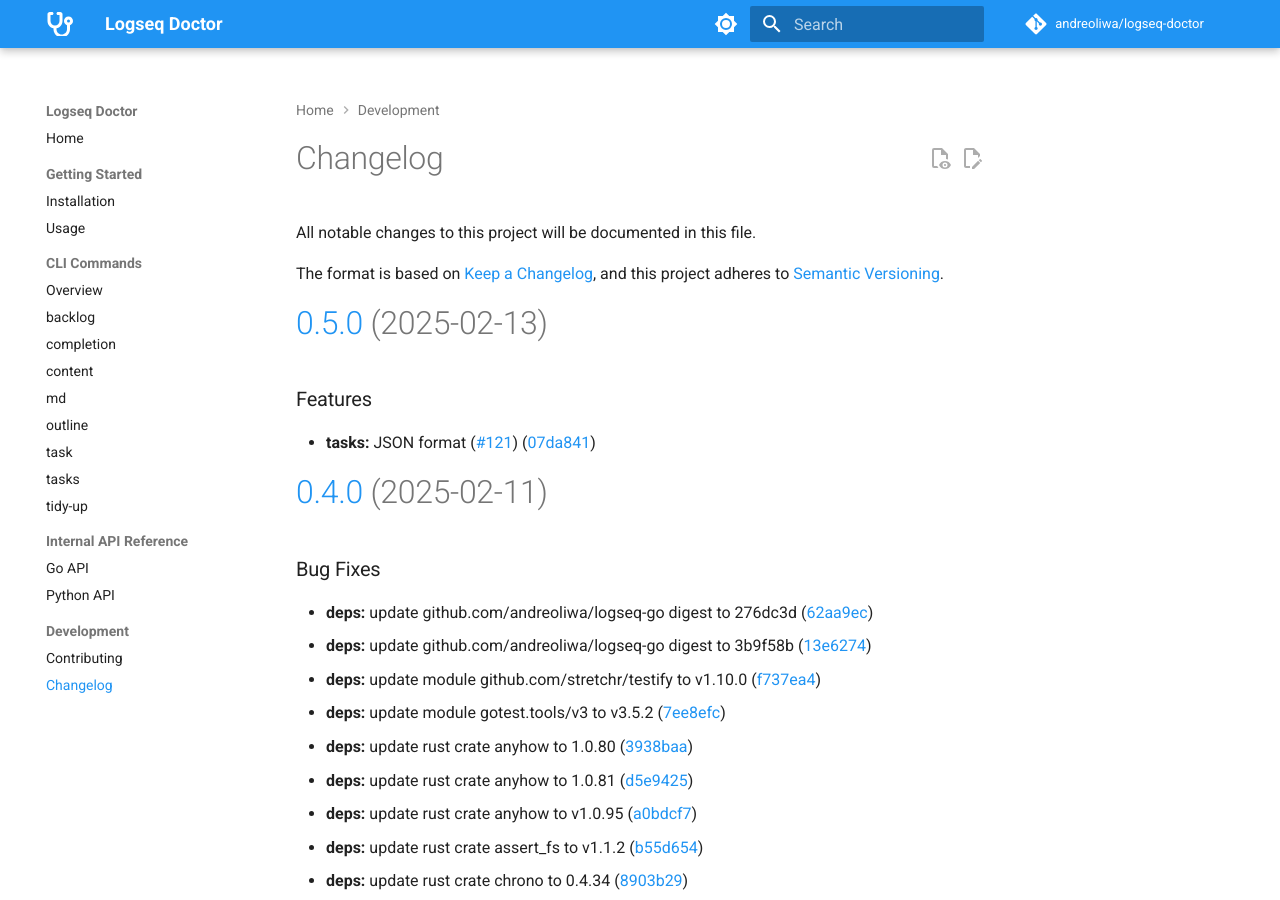
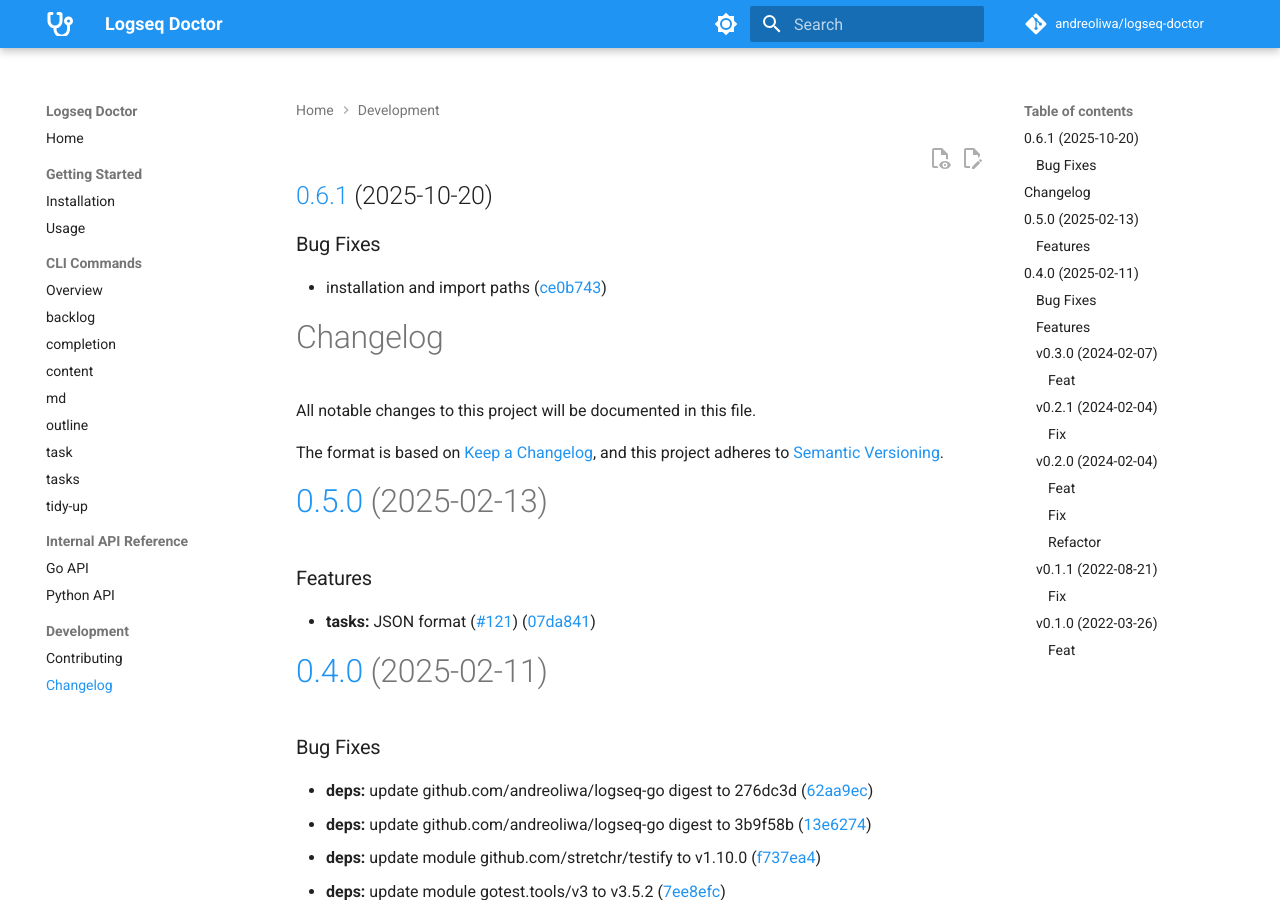
Before and after one commit to andreoliwa/logseq-doctor, an MkDocs documentation site: the page built from docs/changelog.md, in a window 1280 px wide and 900 px high. Built offline with MkDocs 1.6.1 and Material for MkDocs 9.7.7, drawn with Linux system fonts in a browser that asks for light colours; comment, search, counter and statistics services are not loaded.

Commit message:
chore(release): 0.6.1 [skip ci]
## [0.6.1](https://github.com/andreoliwa/logseq-doctor/compare/v0.6.0...v0.6.1) (2025-10-20)

### Bug Fixes

* installation and import paths ([ce0b743](https://github.com/andreoliwa/logseq-doctor/commit/ce0b743cf26d528a0d8c68357047c6960a4bc668))

```diff
--- a/docs/changelog.md
+++ b/docs/changelog.md
@@ -1,3 +1,10 @@
+## [0.6.1](https://github.com/andreoliwa/logseq-doctor/compare/v0.6.0...v0.6.1) (2025-10-20)
+
+
+### Bug Fixes
+
+* installation and import paths ([ce0b743](https://github.com/andreoliwa/logseq-doctor/commit/ce0b743cf26d528a0d8c68357047c6960a4bc668))
+
 # Changelog
 
 All notable changes to this project will be documented in this file.
```
